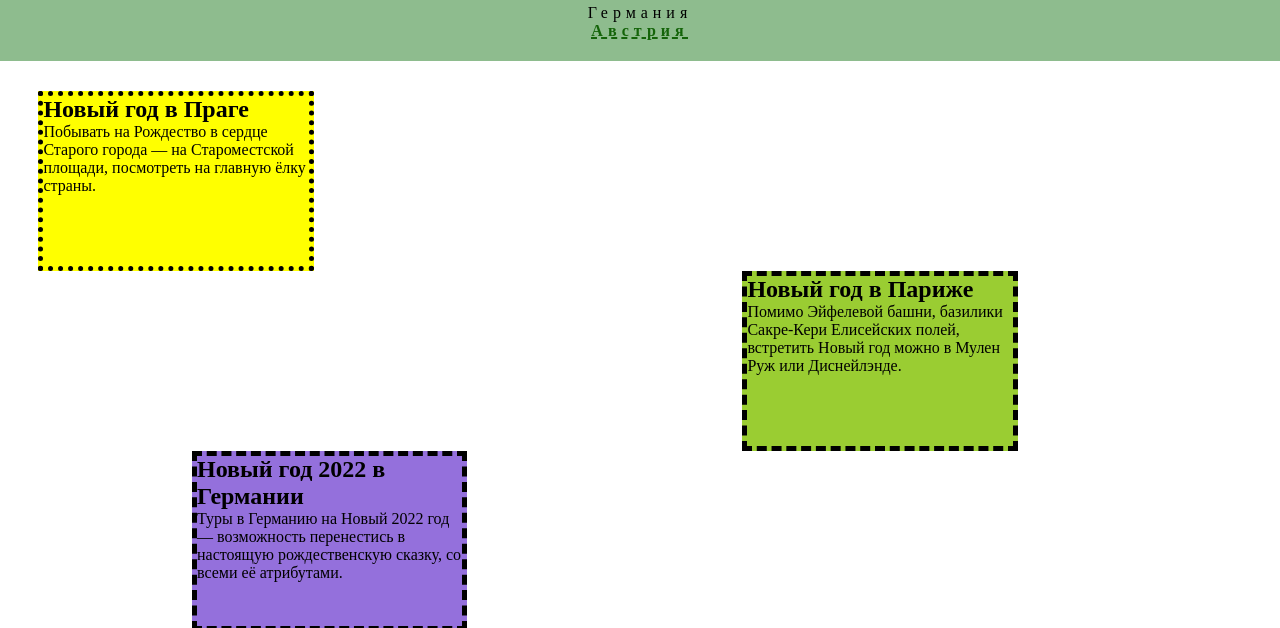
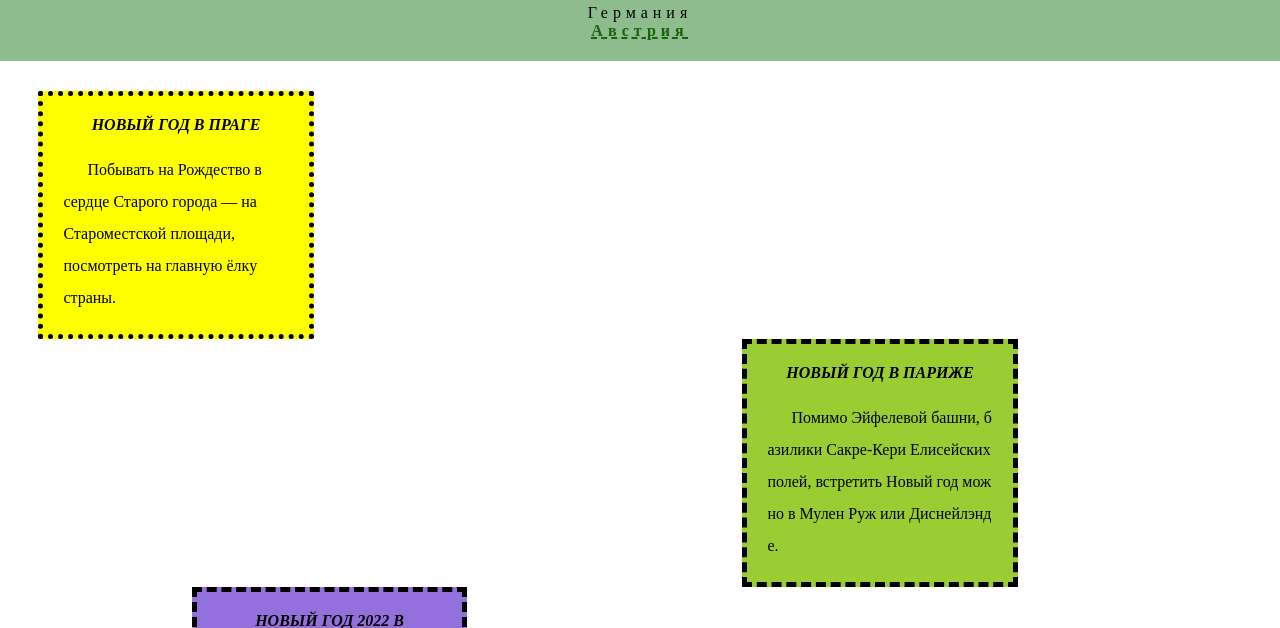
Before and after one commit to andrewbuka/h-w-5, a plain HTML site: page index.html in a window 1280 px wide. Shown: the part 108-736 px from the top of the page. Drawn offline with Linux system fonts and the light colour scheme.

Commit message:
Adding styles for description blocs

```diff
--- a/styles.css
+++ b/styles.css
@@ -79,3 +79,41 @@ img {
   margin-left: 50%;
   border: 5px dotted black;
 }
+
+/* Styles for description blocs */
+
+.praha-description,
+.germany-description,
+.paris-description,
+.austria-description {
+  padding: 20px;
+}
+
+.praha-description p {
+  line-height: 2rem;
+  text-indent: 1.5rem;
+}
+
+.paris-description p {
+  line-height: 2rem;
+  text-indent: 1.5rem;
+  word-break: break-all;
+}
+
+.germany-description p {
+  line-height: 2rem;
+  text-indent: 1.5rem;
+}
+
+.austria-description p {
+  line-height: 2rem;
+  text-indent: 1.5rem;
+}
+
+h2 {
+  text-transform: uppercase;
+  font-style: italic;
+  font-size: 1em;
+  text-align: center;
+  margin-bottom: 20px;
+}
```
